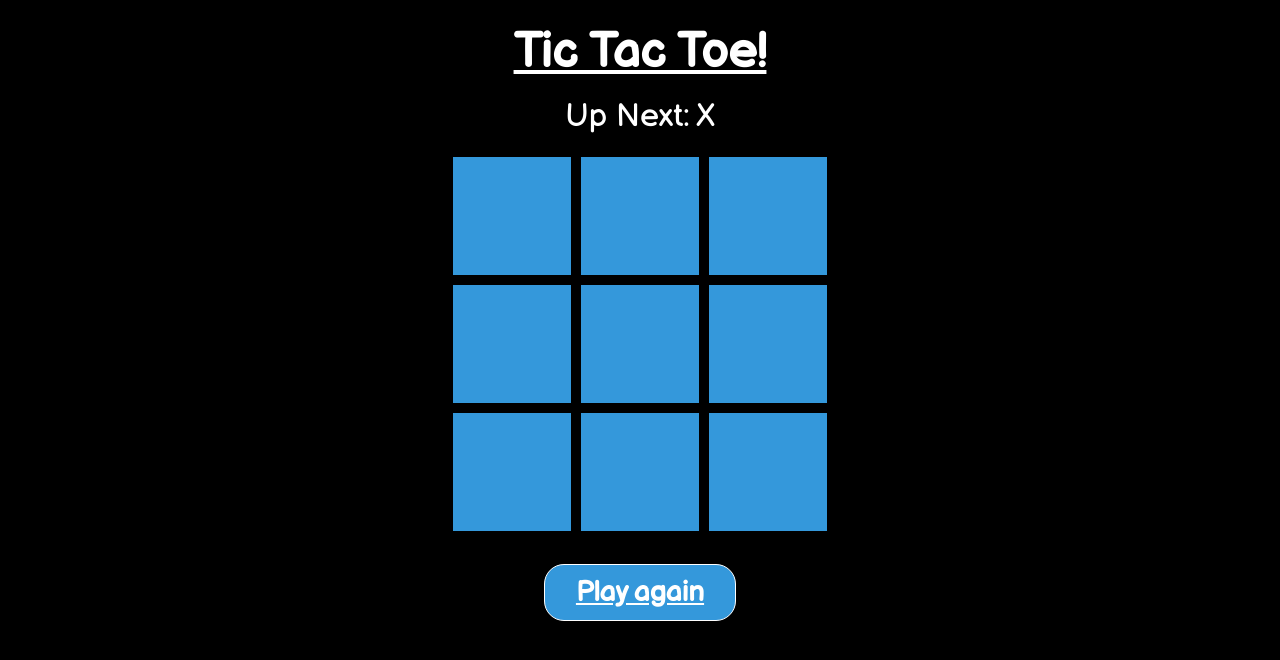
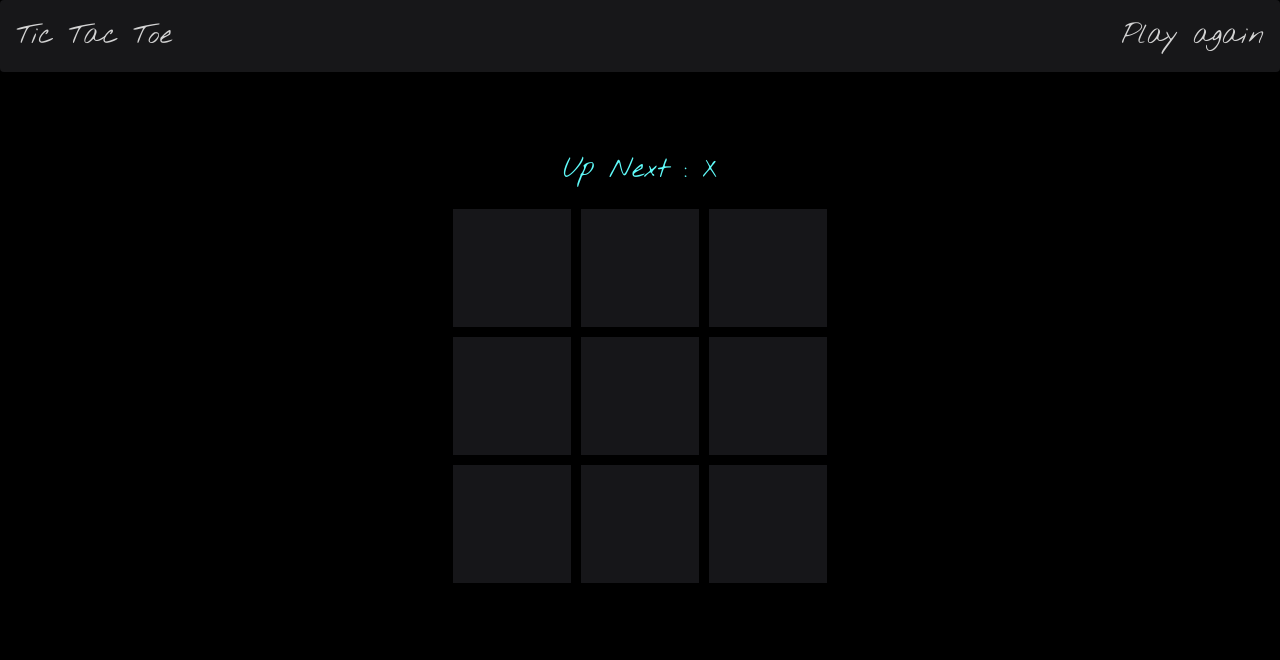
Before and after one commit to crystalthibodeau/node-fun, a React (Create React App) app in the folder IdeaProjects/node-fun/tictactoe/: page / in a window 1280 px wide. Shown: the top 660 px of the page. Built offline with nearby package versions, Linux system fonts and the light colour scheme.

Commit message:
updating styling as well as simple functionality for play again and nav bar

```diff
--- a/IdeaProjects/node-fun/tictactoe/package.json
+++ b/IdeaProjects/node-fun/tictactoe/package.json
@@ -6,7 +6,9 @@
     "@testing-library/jest-dom": "^4.2.4",
     "@testing-library/react": "^9.5.0",
     "@testing-library/user-event": "^7.2.1",
+    "bootstrap": "^5.1.0",
     "react": "^16.13.1",
+    "react-bootstrap": "^2.0.0-beta.6",
     "react-dom": "^16.13.1",
     "react-scripts": "3.4.1"
   },
--- a/IdeaProjects/node-fun/tictactoe/public/index.html
+++ b/IdeaProjects/node-fun/tictactoe/public/index.html
@@ -2,15 +2,20 @@
 <html lang="en">
   <head>
     <meta charset="utf-8" />
-    <link rel="icon" href="%PUBLIC_URL%/favicon.ico" />
-    <link href="https://fonts.googleapis.com/css2?family=Balsamiq+Sans&display=swap" rel="stylesheet">
-    <meta name="viewport" content="width=device-width, initial-scale=1" />
-    <meta name="theme-color" content="#000000" />
-    <meta
+<!--    <link rel="icon" href="%PUBLIC_URL%/favicon.ico" />-->
+<!--    <link rel="preconnect" href="https://fonts.googleapis.com">-->
+<!--    <link rel="preconnect" href="https://fonts.gstatic.com" crossorigin>-->
+<!--    <link rel="preconnect" href="https://fonts.googleapis.com">-->
+<!--    <link rel="preconnect" href="https://fonts.gstatic.com" crossorigin>-->
+<!--    <link rel="preconnect" href="https://fonts.googleapis.com">-->
+<!--    <link rel="preconnect" href="https://fonts.gstatic.com" crossorigin>-->
+    <link href="https://fonts.googleapis.com/css2?family=Nothing+You+Could+Do&display=swap" rel="stylesheet">    <meta
       name="description"
       content="Web site created using create-react-app"
     />
-    <link rel="apple-touch-icon" href="%PUBLIC_URL%/logo192.png" />
+<!--    <link rel="apple-touch-icon" href="%PUBLIC_URL%/logo192.png" />-->
+    <link rel="stylesheet" href="https://maxcdn.bootstrapcdn.com/bootstrap/3.3.7/css/bootstrap.min.css">
+
     <!--
       manifest.json provides metadata used when your web app is installed on a
       user's mobile device or desktop. See https://developers.google.com/web/fundamentals/web-app-manifest/
@@ -28,7 +33,9 @@
     <title>React App</title>
   </head>
   <body>
-    <noscript>You need to enable JavaScript to run this app.</noscript>
+<!--  <script src="https://cdnjs.cloudflare.com/ajax/libs/react/15.1.0/react.min.js"></script>-->
+<!--  <script src="https://cdnjs.cloudflare.com/ajax/libs/react/15.1.0/react-dom.min.js"></script>-->
+  <noscript>You need to enable JavaScript to run this app.</noscript>
     <div id="root"></div>
     <!--
       This HTML file is a template.
--- a/IdeaProjects/node-fun/tictactoe/src/App.css
+++ b/IdeaProjects/node-fun/tictactoe/src/App.css
@@ -1,41 +1,77 @@
 body {
-    background-color: black;
+    background-color: #000;
+}
+.navbar, .container-fluid, .navbar-brand, .navbar-nav, .nav, .navbar-nav, .navbar-right{
+    margin: 0;
+    padding: 0;
+}
+.navbar-header{
+    padding-left: 15px;
+}
+.navbar-brand {
+    padding: 15px;
+    color: lightgray;
+    font-size: 2em;
+    float: left;
+    height: inherit;
+    line-height: inherit;
+}
+
+.navbar-nav>li>a {
+    line-height: inherit;
+}
+.nav>li>a {
+    display: block;
+}
+
+ nav ul li a {
+     color: lightgray;
+     font-size: 2em;
+ }
+
+nav ul li a:hover{
+    color: #5FFBFA;
+    background-color:#353535 !important;
+}
+
+nav {
+    background-color: #171719 !important;
+}
+
+@media screen and (max-width: 768px) {
+    #menu-toggle:not(:checked) + .navbar-nav {
+        display: none;
+    }
 }
 
 .App {
     text-align: center;
-    font-family: 'Balsamiq Sans', cursive;
-}
-
-.header-text{
-  color: white;
-  font-size: 3em;
-  margin: 0;
-  margin-top: .5em;
-    text-decoration: underline;
-}
-.color-white {
-    color: white;
+    font-family: 'Nothing You Could Do', cursive;
 }
 
 .status {
-    color: white;
+    color: #5FFBFA;
     margin: .5em;
+    padding-top: 5%;
     font-size: 2em;
 }
 
 .square {
-    font-family: 'Balsamiq Sans', cursive;
+    font-family: 'Nothing You Could Do', cursive;
     width: 10vw;
     height: 10vw;
-    border: 0; /*1px solid white;*/
     font-size: 4em;
-    font-weight: bold;
-    transition: .25s ease-in-out;
+    background-color: rgba(30,30,33,0.76);
+    border: 5px solid #000;
+}
+.square:hover{
+        background-color: #353535;
 }
 
-.square:hover {
-    transform: scale(1.02);
+button, input, optgroup, select, textarea {
+    margin: 0;
+    font: inherit;
+    color: #5FFBFA;
 }
 
 .div-row {
@@ -43,36 +79,3 @@ body {
     justify-content: center;
     flex-flow: row wrap;
 }
-
-.btn {
-    color: #fff;
-    background-color: #3498db;
-    cursor: pointer;
-    border: 5px solid black;
-    transition: background-color .25s ease-in-out;
-}
-
-.btn:hover {
-    background-color: #2980b9;
-}
-
-.restart-button > button {
-    text-decoration: underline;
-    color: white;
-    margin-top: 1em;
-    padding: .4em;
-    font-family: 'Balsamiq Sans', cursive;
-    width: 15%;
-    border: 1px solid white;
-    background-color: #3498db;
-    border-radius: 20px;
-    font-size: 1.75em;
-    font-weight: bold;
-    transition: .25s ease-in-out;
-}
-
-.restart-button > button:hover {
-    background-color: #2980b9;
-    transform: scale(1.06);
-    padding: .4em;
-}
--- a/IdeaProjects/node-fun/tictactoe/src/App.js
+++ b/IdeaProjects/node-fun/tictactoe/src/App.js
@@ -1,24 +1,15 @@
 import React, {useState} from 'react';
 import './App.css';
 
-function App() {
+function Square(props) {
     return (
-        <div className="App">
-            <h1 className="header-text">Tic Tac Toe!</h1>
-            <Board/>
-        </div>
+        <button className="square" onClick={props.onClick}>
+            {props.value}
+        </button>
     );
 }
 
-function Square(props) {
-    return (
-            <button className="square btn" onClick={props.onClick}>
-                {props.value}
-            </button>
-    );
-}
-
-function Restart({ onClick }) {
+function Restart({onClick}) {
 
     return (
         <button className="restart" onClick={onClick}>
@@ -35,6 +26,7 @@ function Board() {
 
         const squares = [...boardSquares];
 
+
         if (calculateWinner(boardSquares) || squares[index]) {
             return;
         }
@@ -47,6 +39,7 @@ function Board() {
 
 
     };
+
     function isBoardFull(squares) {
         for (let i = 0; i < squares.length; i++) {
             if (squares[i] == null) {
@@ -55,6 +48,7 @@ function Board() {
         }
         return true;
     }
+
     const renderSquare = (index) => {
         return <Square value={boardSquares[index]} onClick={() => handleClick(index)}/>
     };
@@ -74,12 +68,10 @@ function Board() {
     const winner = calculateWinner(boardSquares);
     if (winner) {
         status = 'Winner is: ' + winner;
-    }
-    else if (isBoardFull(boardSquares)) {
+    } else if (isBoardFull(boardSquares)) {
         status = "It's a DRAW!";
-    }
-    else {
-        status = 'Up Next: ' + (xIsNext ? 'X' : 'O');
+    } else {
+        status = 'Up Next : ' + (xIsNext ? 'X' : 'O');
     }
 
     return (
@@ -88,7 +80,7 @@ function Board() {
             <div className="div-row">{renderSquare(0)}{renderSquare(1)}{renderSquare(2)}</div>
             <div className="div-row">{renderSquare(3)}{renderSquare(4)}{renderSquare(5)}</div>
             <div className="div-row">{renderSquare(6)}{renderSquare(7)}{renderSquare(8)}</div>
-            <div className="restart-button">{renderRestartButton()}</div>
+            {/*<div className="restart-button">{renderRestartButton()}</div>*/}
         </div>
     )
 }
@@ -113,5 +105,41 @@ function calculateWinner(squares) {
     }
     return null;
 }
+class Navbar extends React.Component{
+    render() {
+        return (
+            <nav className="navbar">
+                <div className="container-fluid">
+                    <div className="navbar-header">
+                        <p className="navbar-brand">
+                            Tic Tac Toe
+                        </p>
+                        <label htmlFor="menu-toggle" className="navbar-toggle collapsed">
+                            <span className="icon-bar"></span>
+                            <span className="icon-bar"></span>
+                            <span className="icon-bar"></span>
+                        </label>
+                    </div>
+                    <input type="checkbox" id="menu-toggle" className="hidden"/>
+                    <ul className="nav navbar-nav navbar-right">
+                        <li>
+                            <a href="">Play again</a>
+                            <renderRestartButton/>
 
+                        </li>
+                    </ul>
+                </div>
+            </nav>
+        );
+    }
+}
+
+function App() {
+    return (
+        <div className="App">
+            <Navbar/>
+            <Board/>
+        </div>
+    );
+}
 export default App;
```
Also changed, not shown: 1 other file (tests, documents, lock files or other folders).
